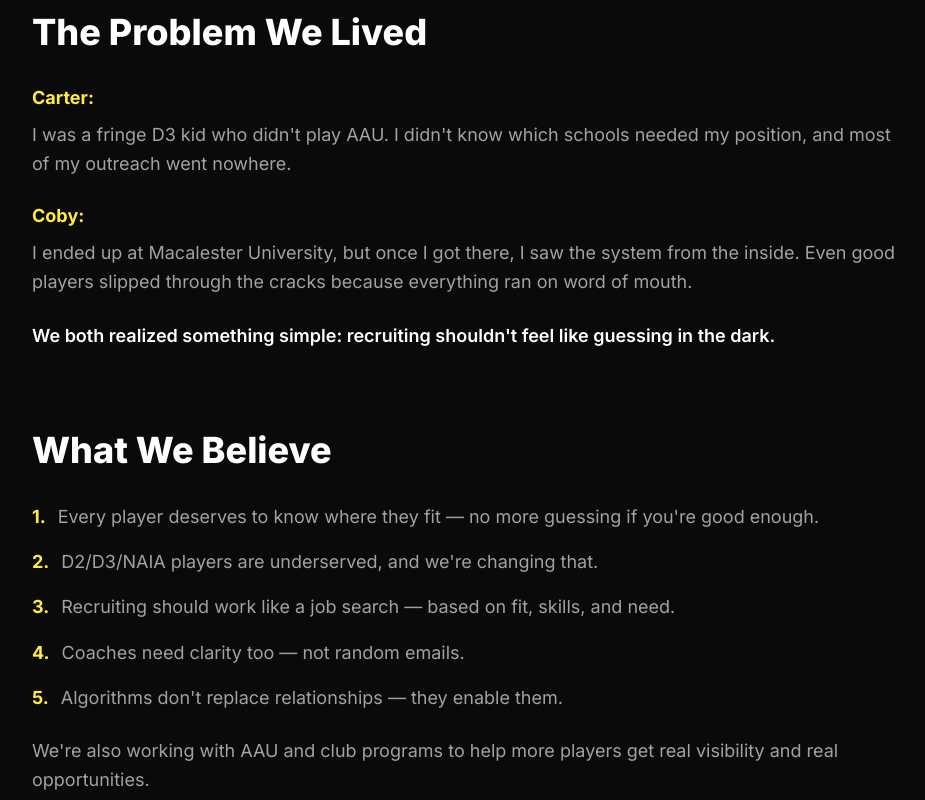
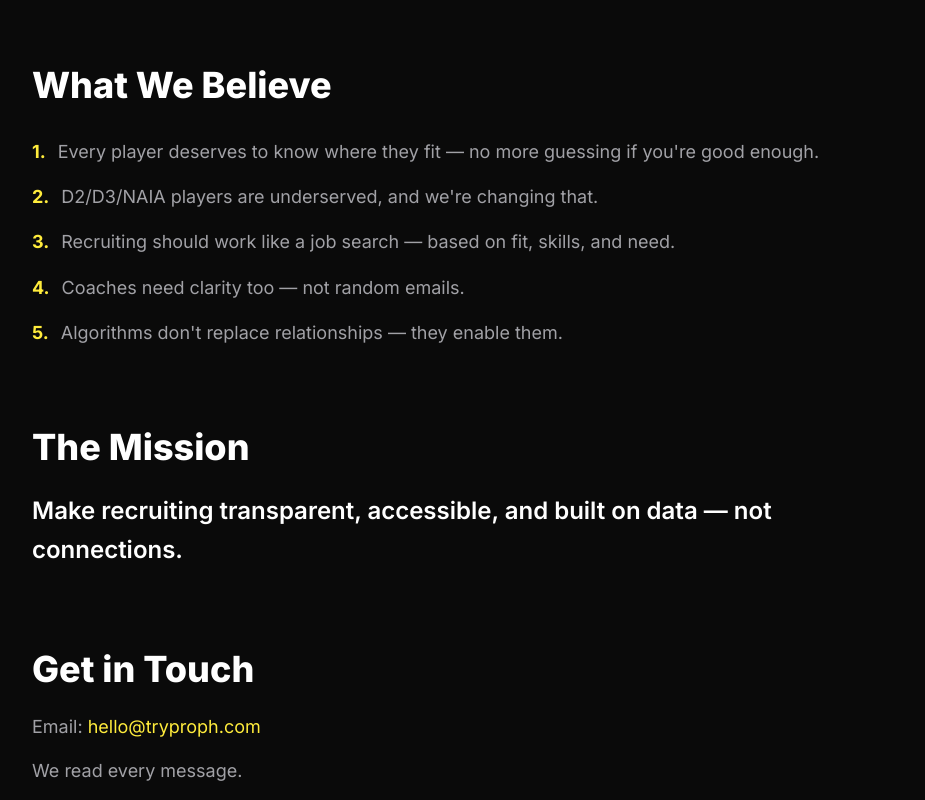
Before and after one commit to Caha8378/proph-frontend, a React (Vite) app: page /mission in a window 1280 px wide. Shown: the part 420-1220 px from the top of the page, without its empty margins (176-1101 px from the left). Built offline with nearby package versions, Linux system fonts and the light colour scheme.

Commit message:
mission text

```diff
--- a/src/pages/MissionPage.tsx
+++ b/src/pages/MissionPage.tsx
@@ -44,29 +44,7 @@ export const MissionPage: React.FC = () => {
           <p className="text-base md:text-lg text-proph-grey-text leading-relaxed">
             We're Carter and Coby. We both went through the recruiting chaos and kept thinking the same thing: there has to be a better way.
           </p>
-        </section>
-
-        {/* The Problem We Lived */}
-        <section className="mb-20">
-          <h2 className="text-3xl md:text-4xl font-black mb-8">The Problem We Lived</h2>
-
-          <div className="space-y-6 mb-6">
-            <div>
-              <p className="text-lg font-bold text-proph-yellow mb-2">Carter:</p>
-              <p className="text-base md:text-lg text-proph-grey-text leading-relaxed">
-                I was a fringe D3 kid who didn't play AAU. I didn't know which schools needed my position, and most of my outreach went nowhere.
-              </p>
-            </div>
-
-            <div>
-              <p className="text-lg font-bold text-proph-yellow mb-2">Coby:</p>
-              <p className="text-base md:text-lg text-proph-grey-text leading-relaxed">
-                I ended up at Macalester University, but once I got there, I saw the system from the inside. Even good players slipped through the cracks because everything ran on word of mouth.
-              </p>
-            </div>
-          </div>
-
-          <p className="text-base md:text-lg text-proph-white font-semibold leading-relaxed">
+          <p className="mt-6 text-base md:text-lg text-proph-white font-semibold leading-relaxed">
             We both realized something simple: recruiting shouldn't feel like guessing in the dark.
           </p>
         </section>
@@ -97,19 +75,15 @@ export const MissionPage: React.FC = () => {
               <span>Algorithms don't replace relationships — they enable them.</span>
             </li>
           </ol>
-
-          <p className="mt-6 text-base md:text-lg text-proph-grey-text leading-relaxed">
-            We're also working with AAU and club programs to help more players get real visibility and real opportunities.
-          </p>
         </section>
 
         {/* Why Basketball (For Now) */}
-        <section className="mb-20">
+        {/* <section className="mb-20">
           <h2 className="text-3xl md:text-4xl font-black mb-6">Why Basketball (For Now)</h2>
           <p className="text-base md:text-lg text-proph-grey-text leading-relaxed">
             Basketball is the sport we know best. We'll expand eventually, but right now we're focused on fixing basketball recruiting.
           </p>
-        </section>
+        </section> */}
 
         {/* The Mission */}
         <section className="mb-20">
@@ -117,9 +91,9 @@ export const MissionPage: React.FC = () => {
           <p className="text-xl md:text-2xl text-proph-white font-semibold leading-relaxed">
             Make recruiting transparent, accessible, and built on data — not connections.
           </p>
-          <p className="mt-4 text-base md:text-lg text-proph-grey-text leading-relaxed">
+          {/* <p className="mt-4 text-base md:text-lg text-proph-grey-text leading-relaxed">
             Whether you're a D3 prospect in a small town or a D1 prospect in a major city, you deserve a real shot.
-          </p>
+          </p> */}
         </section>
 
         {/* Get in Touch */}
```
